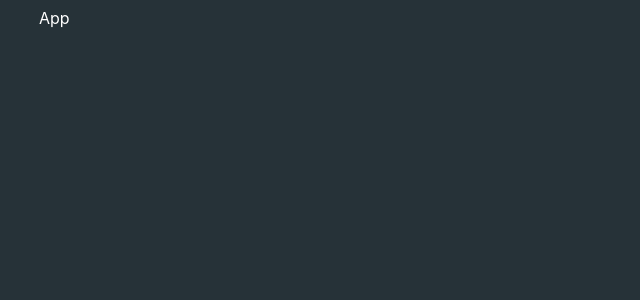
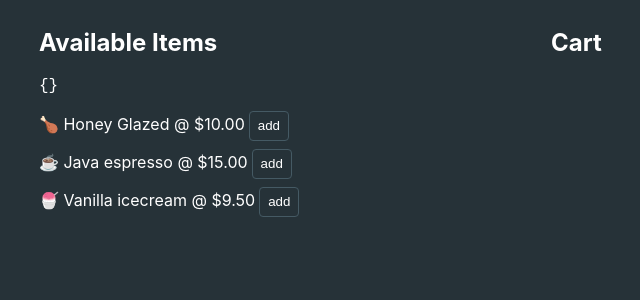
Before and after one commit to kharioki/Recoil-Cart, a React (Create React App) app: page / in a window 1280 px wide. Shown: the top 300 px of the page, without its empty margins (89-729 px from the left). Built offline with nearby package versions, Linux system fonts and the light colour scheme.

Commit message:
listing available items

```diff
--- a/src/App.js
+++ b/src/App.js
@@ -7,9 +7,9 @@ import {
 } from 'recoil';
 
 const inventory = {
-  a: { name: '🍗  Honey Glazed', price: 10 },
-  b: { name: '☕️  Java espresso', price: 15 },
-  c: { name: '🍧  Vanilla icecream', price: 9.5 },
+  a: { name: '🍗   Honey Glazed', price: 10 },
+  b: { name: '☕️   Java espresso', price: 15 },
+  c: { name: '🍧   Vanilla icecream', price: 9.5 },
 };
 
 const destinations = {
@@ -18,10 +18,56 @@ const destinations = {
   THK: 90,
 };
 
+const cartState = atom({
+  key: 'cartState',
+  default: {}
+});
+
 function App() {
   return (
+    <RecoilRoot>
+      <AvailableItems />
+      <Cart />
+    </RecoilRoot>
+  );
+}
+
+function AvailableItems() {
+  const [cart, setCart] = useRecoilState(cartState);
+
+  return(
     <div>
-      App
+      <h2>Available Items</h2>
+      <pre>{JSON.stringify(cart, null, 2)}</pre>
+      <ul>
+        {
+          Object.entries(inventory).map(([id, { name, price }]) => (
+            <li key={id}>
+              {name} @ ${price.toFixed(2)}
+              <button onClick={() => {
+                setCart({ ...cart, [id]: (cart[id] || 0) + 1 });
+              }}>add</button>
+              {cart[id] && <button onClick={() => {
+                const copy = { ...cart };
+                if (copy[id] === 1) {
+                  delete copy[id];
+                  setCart(copy);
+                } else {
+                  setCart({ ...copy, [id]: (copy[id]) - 1 });
+                }
+              }}>rem</button>}
+            </li>
+          ))
+        }
+      </ul>
+    </div>
+  );
+}
+
+function Cart() {
+  return(
+    <div>
+      <h2>Cart</h2>
     </div>
   );
 }
```
